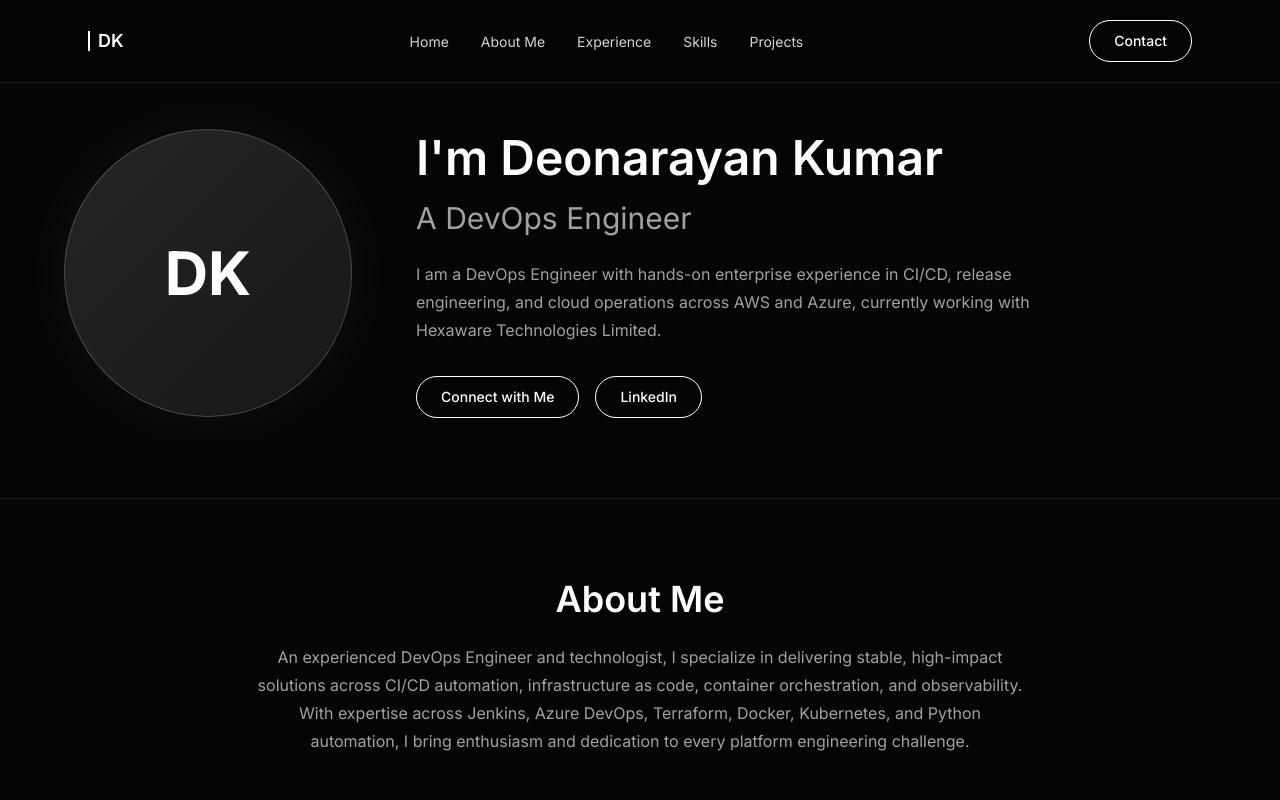
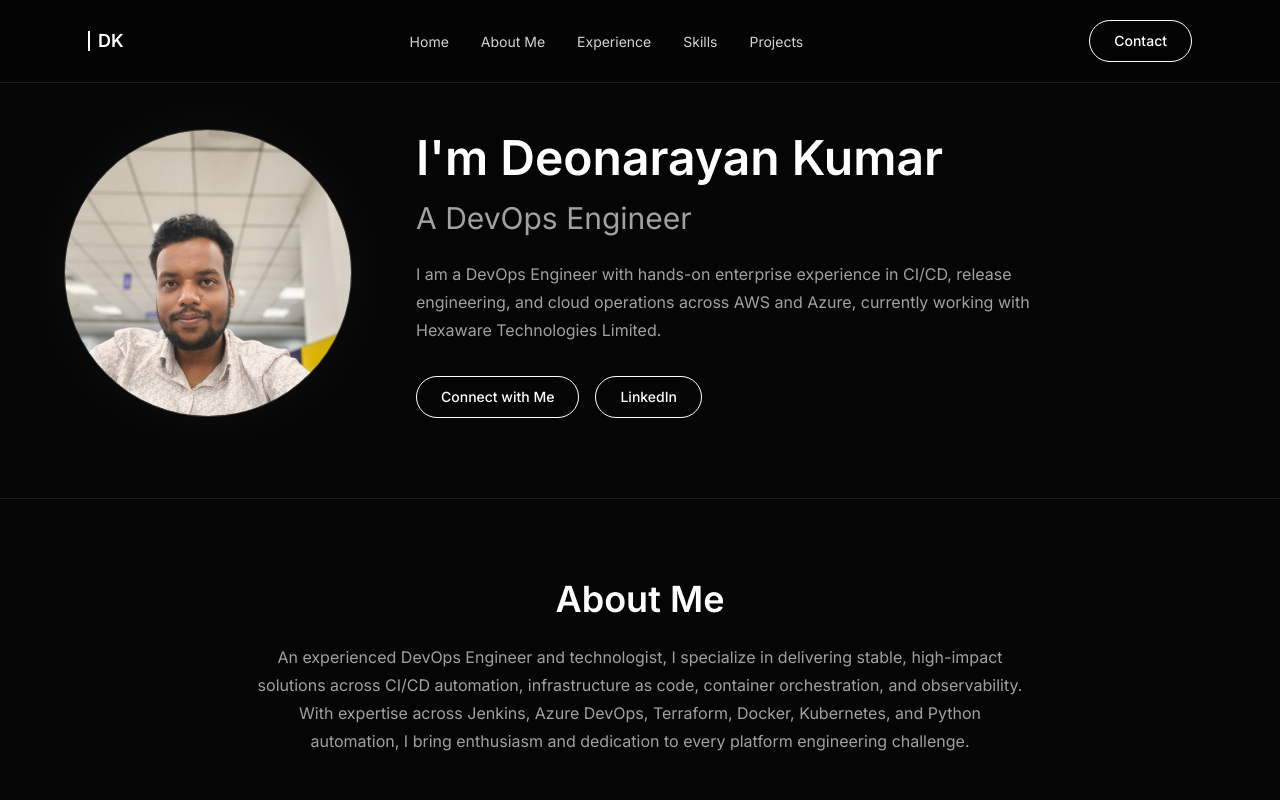
Before and after one commit to Deonarayankumar/cloud-resume, a React (Vite) app: page / in a window 1280 px wide. Shown: the top 800 px of the page. Built offline with nearby package versions, Linux system fonts and the light colour scheme.

Commit message:
feat: add professional profile photo to hero section

```diff
--- a/src/components/Hero.tsx
+++ b/src/components/Hero.tsx
@@ -5,9 +5,11 @@ export default function Hero() {
     <section id="home" className="px-6 pb-20 pt-32">
       <div className="mx-auto flex max-w-6xl flex-col items-center gap-12 md:flex-row md:items-center md:gap-16">
         <div className="shrink-0">
-          <div className="flex h-56 w-56 items-center justify-center rounded-full border border-white/20 bg-gradient-to-br from-neutral-800 to-neutral-900 text-5xl font-bold text-white shadow-[0_0_60px_rgba(255,255,255,0.05)] md:h-72 md:w-72 md:text-6xl">
-            DK
-          </div>
+          <img
+            src="/profile.jpg"
+            alt={`${profile.name} — DevOps Engineer`}
+            className="h-56 w-56 rounded-full border border-white/20 object-cover object-top shadow-[0_0_60px_rgba(255,255,255,0.05)] md:h-72 md:w-72"
+          />
         </div>
 
         <div className="max-w-2xl text-center md:text-left">
```
Also changed, not shown: public/profile.jpg (added).
